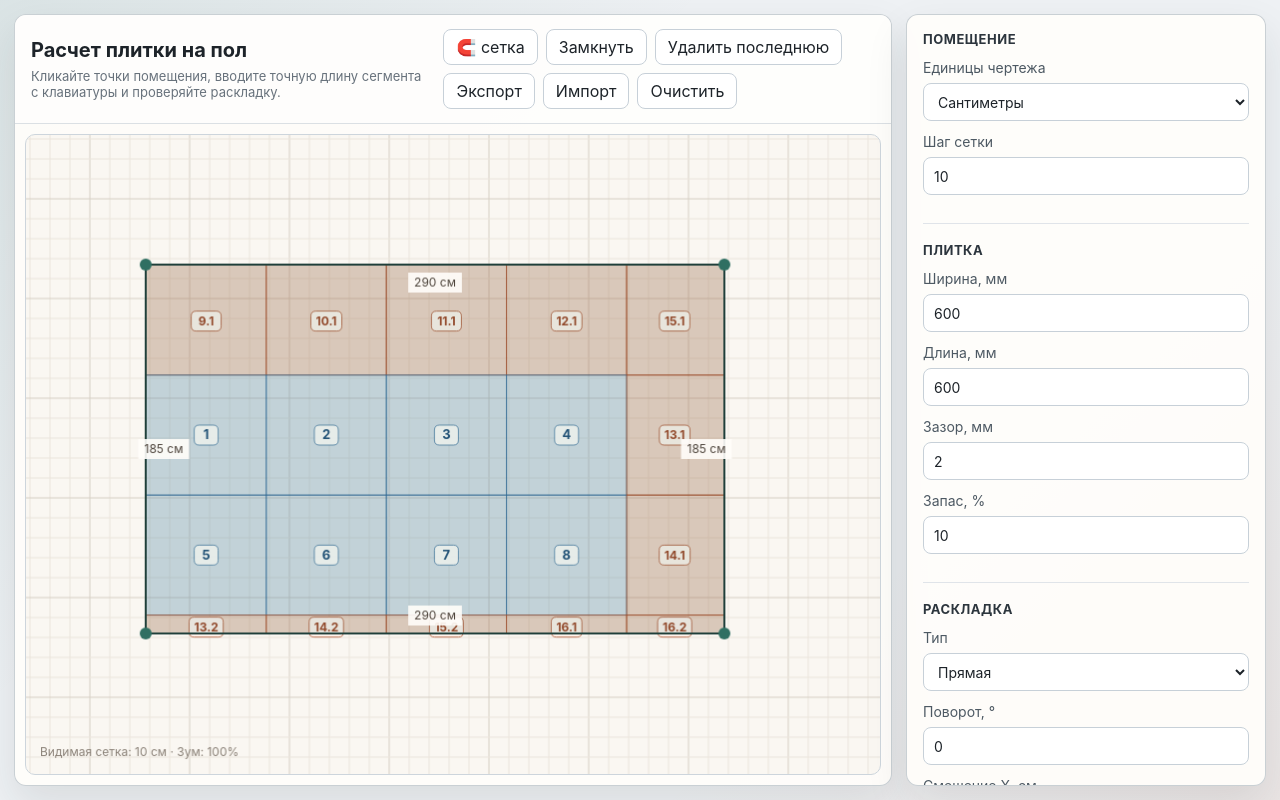
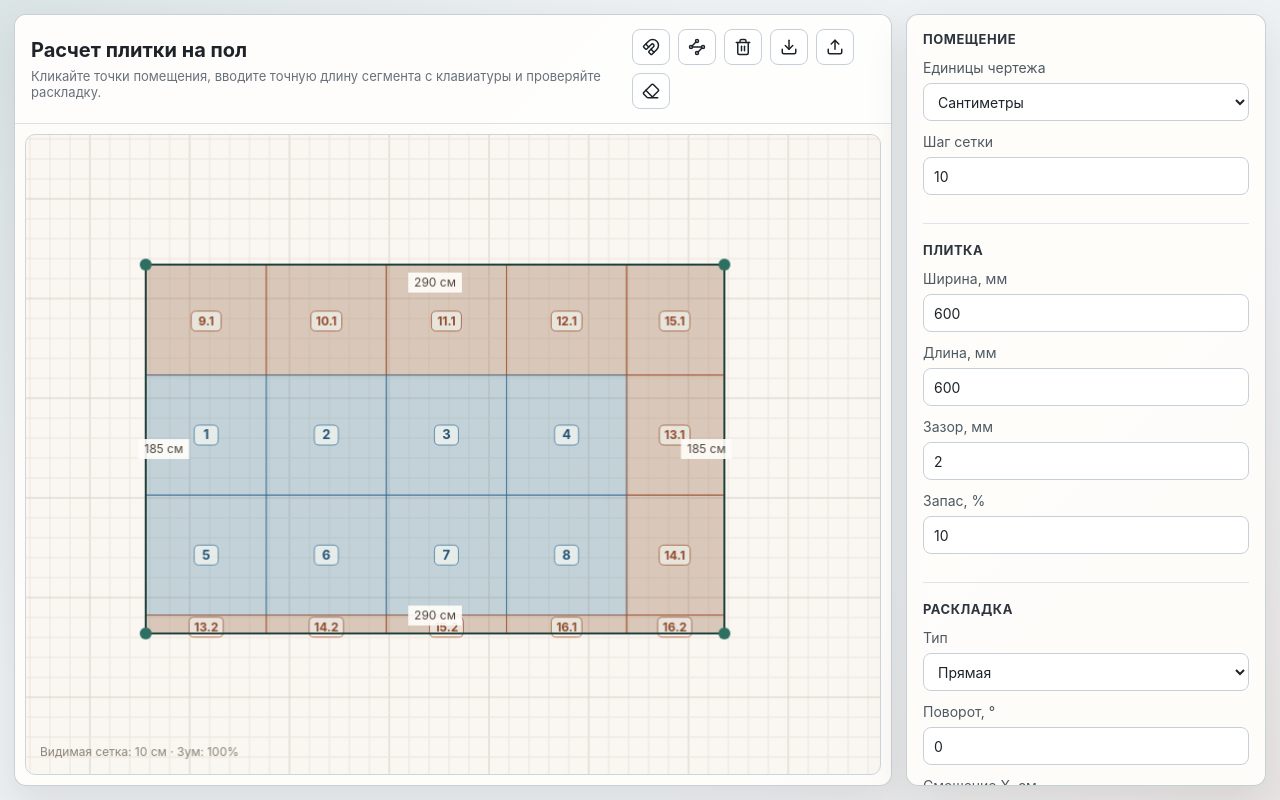
Before and after one commit to literok95-maker/tile-calculator, a React (Vite) app: page / in a window 1280 px wide. Built offline with nearby package versions, Linux system fonts and the light colour scheme.

Commit message:
Replace action labels with icons (#4)

```diff
--- a/package.json
+++ b/package.json
@@ -14,6 +14,7 @@
     "coverage": "vitest run --coverage"
   },
   "dependencies": {
+    "lucide-react": "^1.14.0",
     "react": "^19.0.0",
     "react-dom": "^19.0.0"
   },
--- a/src/App.tsx
+++ b/src/App.tsx
@@ -1,4 +1,5 @@
 import { type ChangeEvent, useEffect, useRef, useState } from "react";
+import { Download, Eraser, Magnet, Trash2, Upload, Waypoints } from "lucide-react";
 import { type PlannerApi, initPlanner } from "./planner";
 import {
   defaultPlannerSettings,
@@ -8,6 +9,8 @@ import {
   type SnapOption,
 } from "./projectState";
 import { readSnapOption, snapLabel } from "./snap";
+
+const iconSize = 18;
 
 const unitToCm: Record<DrawUnit, number> = {
   mm: 0.1,
@@ -125,13 +128,15 @@ export default function App() {
           <div className="toolbar" aria-label="Инструменты">
             <div className="snap-menu">
               <button
+                className="icon-button"
                 type="button"
                 aria-haspopup="true"
                 aria-expanded={snapMenuOpen}
-                title="Режим привязки"
+                aria-label={snapLabel(settings.snapOptions)}
+                title={snapLabel(settings.snapOptions)}
                 onClick={() => setSnapMenuOpen((open) => !open)}
               >
-                {snapLabel(settings.snapOptions)}
+                <Magnet size={iconSize} aria-hidden="true" />
               </button>
               <div className="snap-menu-list" hidden={!snapMenuOpen}>
                 {(["guides", "axes", "grid"] as const).map((option) => (
@@ -147,12 +152,22 @@ export default function App() {
                 ))}
               </div>
             </div>
-            <button type="button" onClick={() => plannerRef.current?.closePolygon()}>Замкнуть</button>
-            <button type="button" onClick={() => plannerRef.current?.removeLastPoint()}>Удалить последнюю</button>
-            <button type="button" onClick={exportProject}>Экспорт</button>
-            <button type="button" onClick={() => importFileRef.current?.click()}>Импорт</button>
+            <button className="icon-button" type="button" title="Замкнуть контур" aria-label="Замкнуть контур" onClick={() => plannerRef.current?.closePolygon()}>
+              <Waypoints size={iconSize} aria-hidden="true" />
+            </button>
+            <button className="icon-button" type="button" title="Удалить последнюю точку" aria-label="Удалить последнюю точку" onClick={() => plannerRef.current?.removeLastPoint()}>
+              <Trash2 size={iconSize} aria-hidden="true" />
+            </button>
+            <button className="icon-button" type="button" title="Экспортировать чертеж" aria-label="Экспортировать чертеж" onClick={exportProject}>
+              <Download size={iconSize} aria-hidden="true" />
+            </button>
+            <button className="icon-button" type="button" title="Импортировать чертеж" aria-label="Импортировать чертеж" onClick={() => importFileRef.current?.click()}>
+              <Upload size={iconSize} aria-hidden="true" />
+            </button>
             <input ref={importFileRef} type="file" accept="application/json,.json" hidden onChange={importProject} />
-            <button type="button" onClick={() => plannerRef.current?.clear()}>Очистить</button>
+            <button className="icon-button" type="button" title="Очистить чертеж" aria-label="Очистить чертеж" onClick={() => plannerRef.current?.clear()}>
+              <Eraser size={iconSize} aria-hidden="true" />
+            </button>
           </div>
         </div>
         <div className="canvas-wrap">
--- a/src/styles.css
+++ b/src/styles.css
@@ -100,6 +100,18 @@ button {
   padding: 0 12px;
   cursor: pointer;
   transition: background 140ms ease, border-color 140ms ease, color 140ms ease;
+}
+
+.icon-button {
+  width: 38px;
+  min-width: 38px;
+  padding: 0;
+  display: inline-grid;
+  place-items: center;
+}
+
+.icon-button svg {
+  stroke-width: 2;
 }
 
 button:hover {
```
Also changed, not shown: 1 other file (tests, documents, lock files or other folders).
